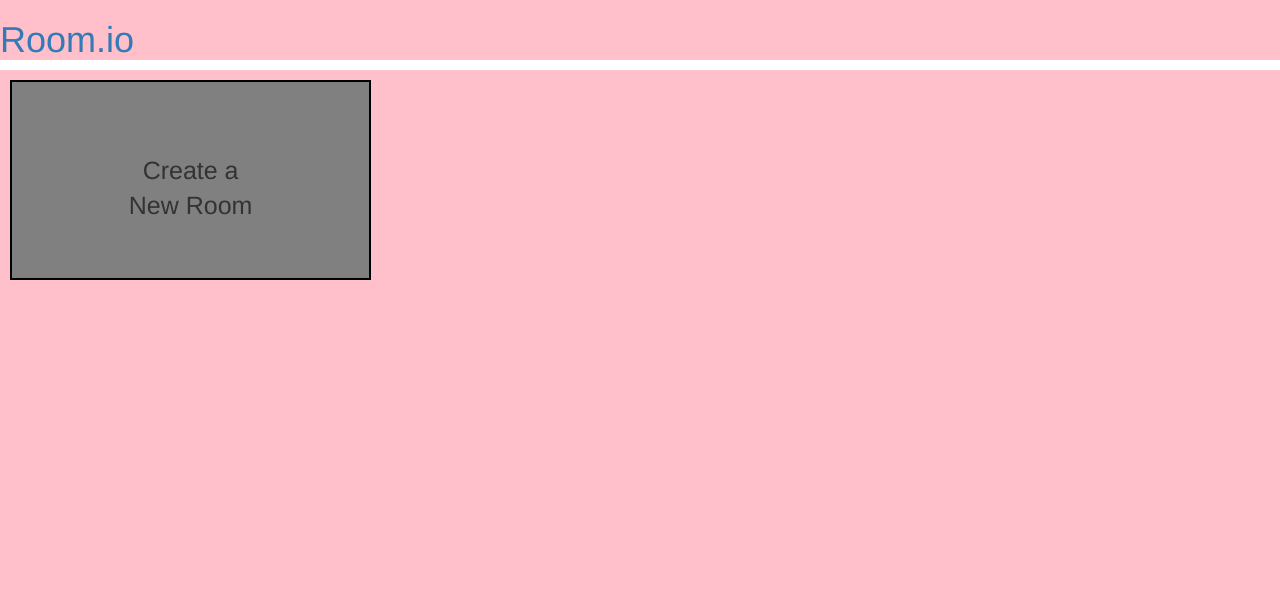
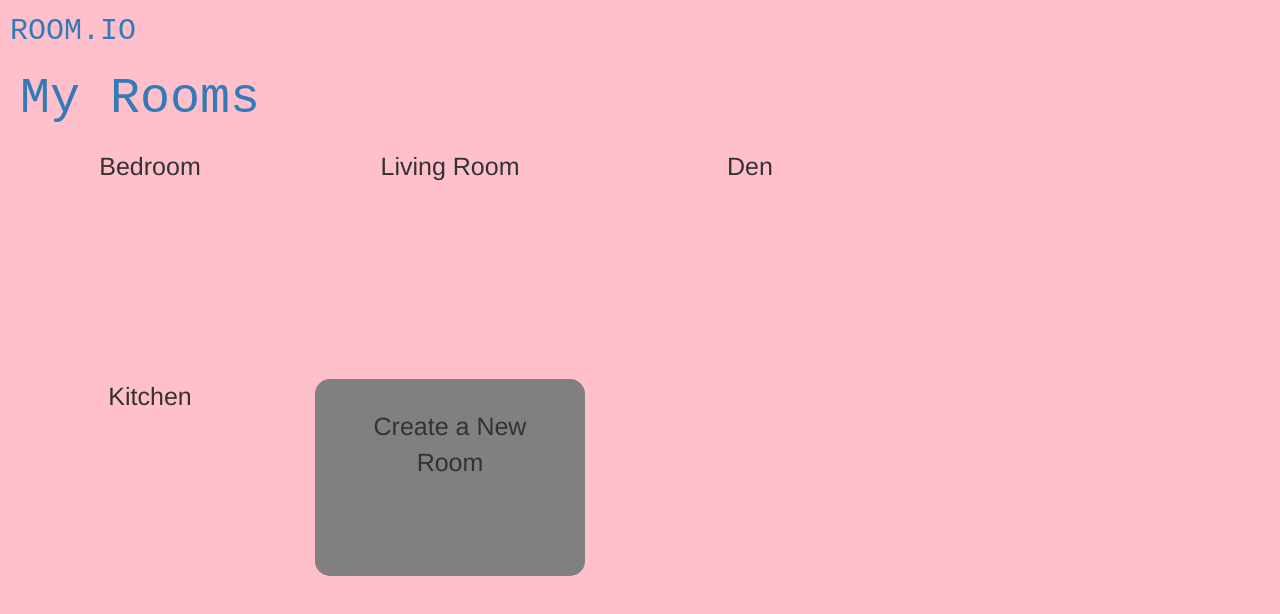
Before and after one commit to triplem123/326-final-phi, a plain HTML site: page pages/My-Rooms/my-rooms.html in a window 1280 px wide. Drawn offline with nearby package versions, Linux system fonts and the light colour scheme.

Commit message:
my-rooms edits and minor change to home-notloggedin

```diff
--- a/pages/My-Rooms/my-rooms.css
+++ b/pages/My-Rooms/my-rooms.css
@@ -2,37 +2,53 @@
     background-color: pink;
 }
 
-.page-content {
-    background-color: pink;
+.logo {
+    text-align: left;
+    font-family: 'Courier New', Courier, monospace;
+    font-size: 30px;
+    text-transform: uppercase;
+    padding: 10px;
 }
 
-.heading {
-    text-align: left;
+.page-name {
+    padding-left: 20px;
+    font-size: 50px;
     font-family: 'Courier New', Courier, monospace;
-    text-transform: uppercase;
 }
 
 .grid-container {
-    width: 90%;
+    width: 900px;
     display: grid;
-    grid-template-columns: repeat(3, 33%);
+    grid-template-columns: repeat(3, 300px);
 }
 
 .grid-item {
-    background-color: grey;
-    width: 95%;
+    width: 270px;
     height: 200px;
     vertical-align: center;
-    margin: 10px;
-    border: 2px solid black;
+    margin: 15px;
+    /* border: 2px solid black; */
+    text-align: center;
+    vertical-align: center;
+    font-size: 25px;
+    border-radius: 15px;
+}
+
+.grid-item:hover {
+    transition: 0.5s;
+    filter: brightness(85%);
 }
 
 .create-new-room {
     background-color: grey;
     border: 0px;
-    margin: 30%;
-    top: 50%;
-    -ms-transform: translateY(-50%);
-    transform: translateY(-50%);
+    border-radius: 15px;
+    padding: 30px 30px 30px 30px;
+    padding-bottom: 95px;
     font-size: 25px;
 }
+
+button:hover{
+    transition: 0.5s;
+    filter: brightness(85%);
+}
--- a/pages/My-Rooms/my-rooms.html
+++ b/pages/My-Rooms/my-rooms.html
@@ -3,22 +3,23 @@
     <head>
         <meta charset="UTF-8">
         <title>My Rooms</title>
+        <script type="module" src="my-rooms.js" defer></script>
         <link rel="stylesheet" href="my-rooms.css">
         <link rel="stylesheet" href="https://maxcdn.bootstrapcdn.com/bootstrap/3.3.7/css/bootstrap.min.css">
     </head>
     <body>
-        <h1 class="logo">
+        <div class="logo">
             <a href="../Home-LoggedIn/home-loggedin.html">
                 Room.io
             </a>
-        </h1>
+        </div>
+        <div class="page-name">
+            <a href="./my-rooms.html">
+                My Rooms
+            </a>
+        </div>
         <div class="page-content">
-            <div class="grid-container">
-                <div class="grid-item">
-                    <button type="button" class="create-new-room">
-                        Create a New Room
-                    </button>
-                </div>
+            <div class="grid-container" id="room-layout-board">
             </div>
         </div>
     </body>
--- /dev/null
+++ b/pages/My-Rooms/my-rooms.js
@@ -0,0 +1,24 @@
+const room_types = ["Bedroom", "Living Room", "Den", "Kitchen"];
+const grid = document.getElementById("room-layout-board");
+
+
+//Generating sample data
+
+room_types.forEach((room) => {
+    const c = document.createElement("div");
+    // c.classList.add(room);
+    c.classList.add("grid-item");
+    c.innerText = room;
+    grid.appendChild(c);
+});
+
+const c = document.createElement("div");
+c.classList.add("grid-item");
+const b = document.createElement("button"); // change type to button if necessary
+b.type = "button";
+b.classList.add("create-new-room");
+b.classList.add("button");
+b.innerText = "Create a New Room";
+
+c.appendChild(b);
+grid.appendChild(c);
```
Also changed, not shown: pages/Home-NotLoggedIn/home-notloggedin.html (+1 -1 lines).
